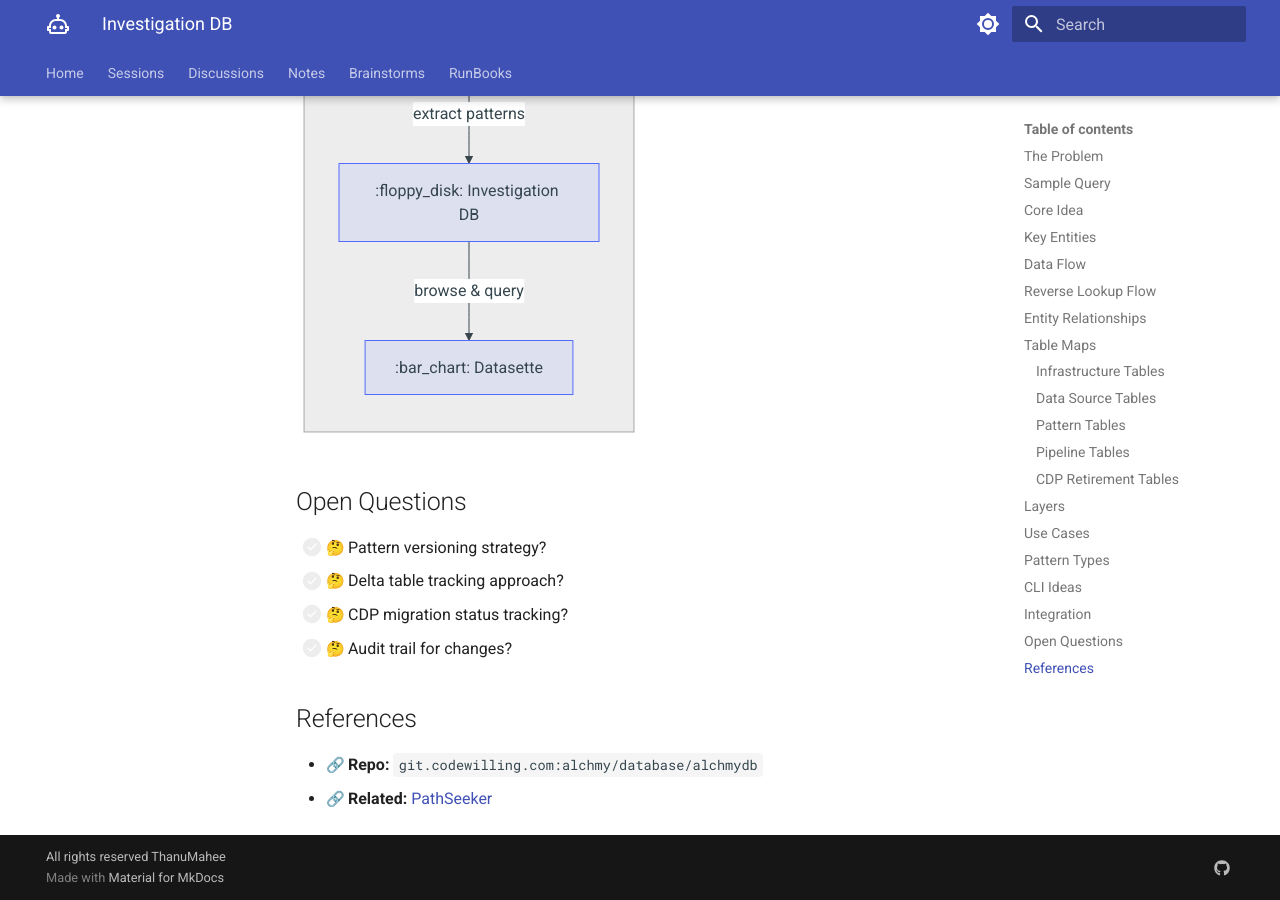
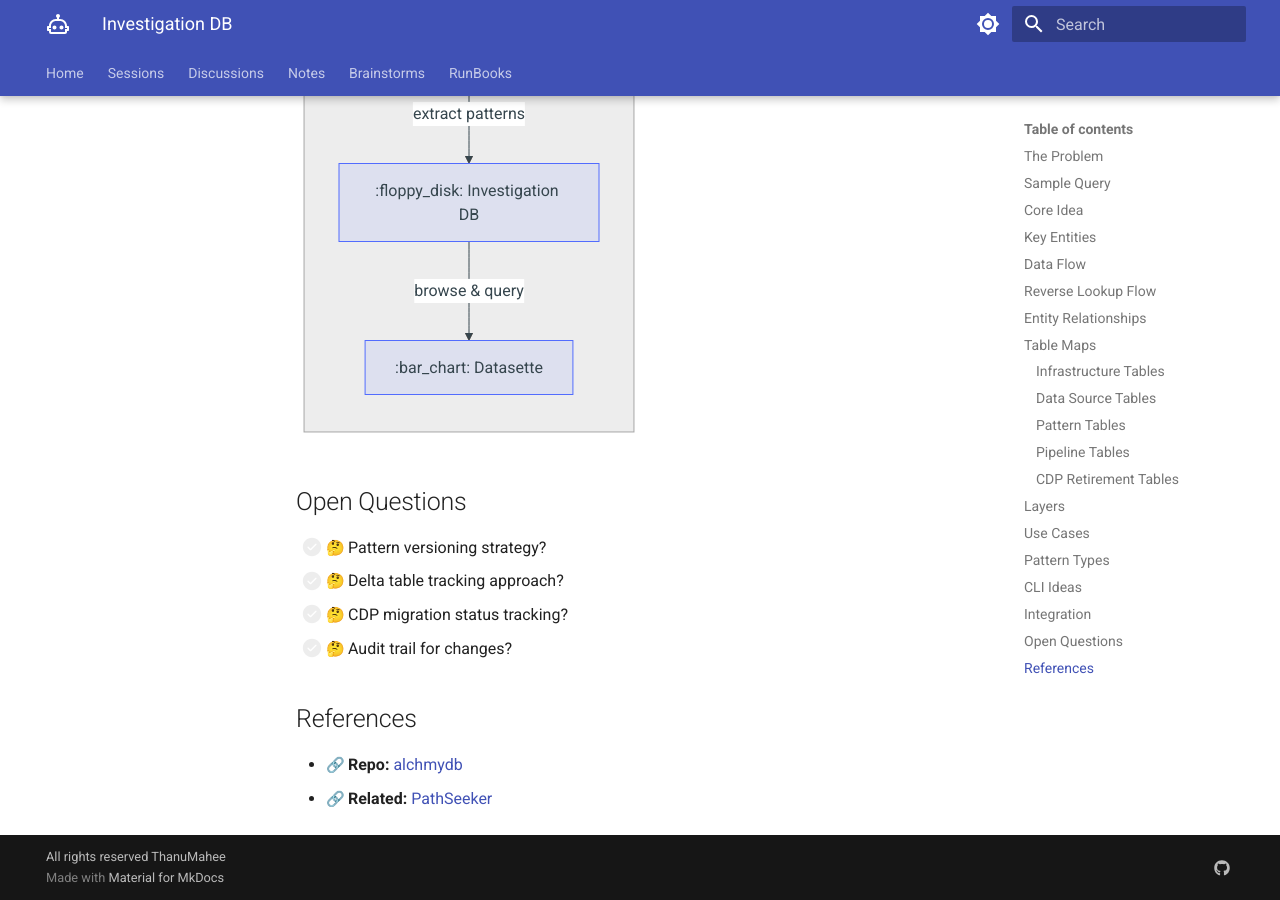
Before and after one commit to ThanuMahee12/AgentContext, an MkDocs documentation site: the page built from docs/brainstorms/investigation-db.md, in a window 1280 px wide and 900 px high, scrolled down 11755 px. Built offline with MkDocs 1.6.1 and Material for MkDocs 9.7.7, drawn with Linux system fonts in a browser that asks for light colours; emoji names are drawn with the system emoji font.

Commit message:
docs: fix alchmydb repo link

```diff
--- a/docs/brainstorms/investigation-db.md
+++ b/docs/brainstorms/investigation-db.md
@@ -418,5 +418,5 @@ flowchart LR
 
 ## References
 
-- :link: **Repo:** `git.codewilling.com:alchmy/database/alchmydb`
+- :link: **Repo:** [alchmydb](https://git.codewilling.com/alchmy/database/alchmydb)
 - :link: **Related:** [PathSeeker](pathseeker.md)
```
